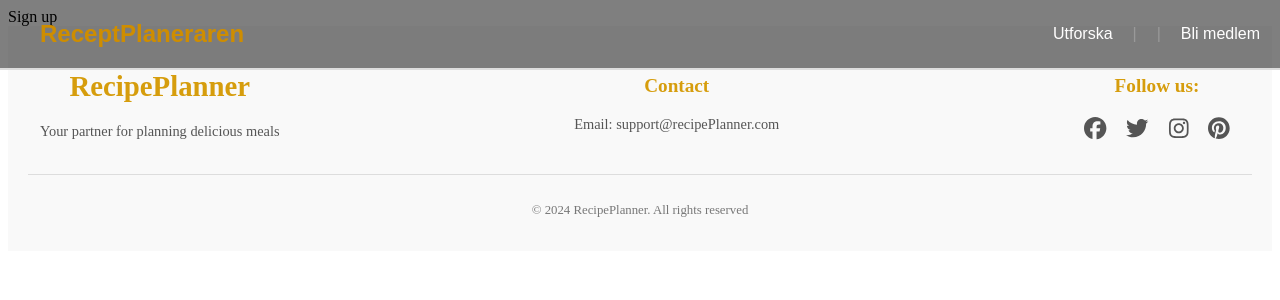
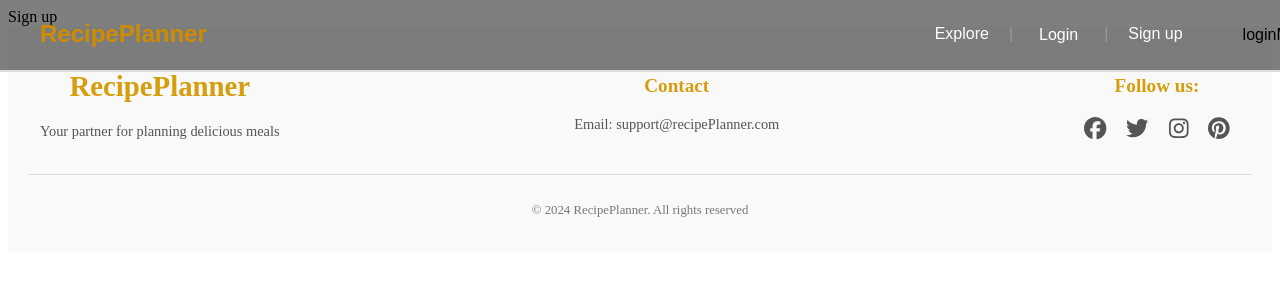
Before and after one commit to FridaEri/testingAndTS, a React (Vite) app in the folder frontend/: page /signup in a window 1280 px wide. Shown: the top 300 px of the page. Built offline with nearby package versions, Linux system fonts and the light colour scheme.

Commit message:
added login modal to navbar

```diff
--- a/frontend/src/components/navbar/navbar.css
+++ b/frontend/src/components/navbar/navbar.css
@@ -20,11 +20,11 @@
 }
 
 .navbar-list {
-    display: flex; /* Gör listan horisontell */
-    list-style: none; /* Tar bort punkter */
-    margin: 0; /* Tar bort eventuell marginal */
-    padding: 0; /* Tar bort padding */
-    gap: 20px; /* Mellanrum mellan länkar */
+    display: flex;
+    list-style: none;
+    margin: 0;
+    padding: 0;
+    gap: 20px;
     margin-left: auto;
     margin-top: 25px;
     margin-right: 60px;
@@ -50,3 +50,18 @@
     font-weight: bold;
     color: #ce8d00;
 }
+
+button {
+    color: white;
+    background: none;
+    border: none;
+    cursor: pointer;
+    text-decoration: none;
+    font-size: var(--font-size-base);
+    margin-bottom: 25px;
+
+}
+
+button:hover {
+    color: #b16e0f
+}
--- a/frontend/src/components/navbar/navbar.tsx
+++ b/frontend/src/components/navbar/navbar.tsx
@@ -1,22 +1,34 @@
-import { Link } from 'react-router-dom'
-import './navbar.css'
+import { Link } from 'react-router-dom';
+import LoginModal from '../loginModal/loginModal';
+import './navbar.css';
+import { useState } from 'react';
 
-const Navbar: React.FC = () =>
-    {
+const Navbar: React.FC = () => {
+    const [modalOpen, setModalOpen] = useState(false);
+
+    // Open and close modal functions
+    const openModal = () => setModalOpen(true);
+    const closeModal = () => setModalOpen(false);
+
     return (
         <div className="navbar-container">
             <div className="navbar-content">
                 <div className="navbar-brand">
-                <h2>ReceptPlaneraren</h2>
+                    <h2>RecipePlanner</h2>
                 </div>
                 <div className="navbar-list">
-                <Link to="/explore">Utforska</Link>
+                    <Link to="/explore">Explore</Link>
                     <span>|</span>
+                    <button onClick={openModal}>Login</button>
                     <span>|</span>
-                <Link to="/signup"> Bli medlem</Link>
+                    <Link to="/signup">Sign up</Link>
                 </div>
             </div>
+
+            {/* Pass the isOpen prop and onClose handler */}
+            <LoginModal isOpen={modalOpen} onClose={closeModal} />
         </div>
-)
-}
-export default Navbar
+    );
+};
+
+export default Navbar;
```
Lines whose indentation alone changed are shown as unchanged.
